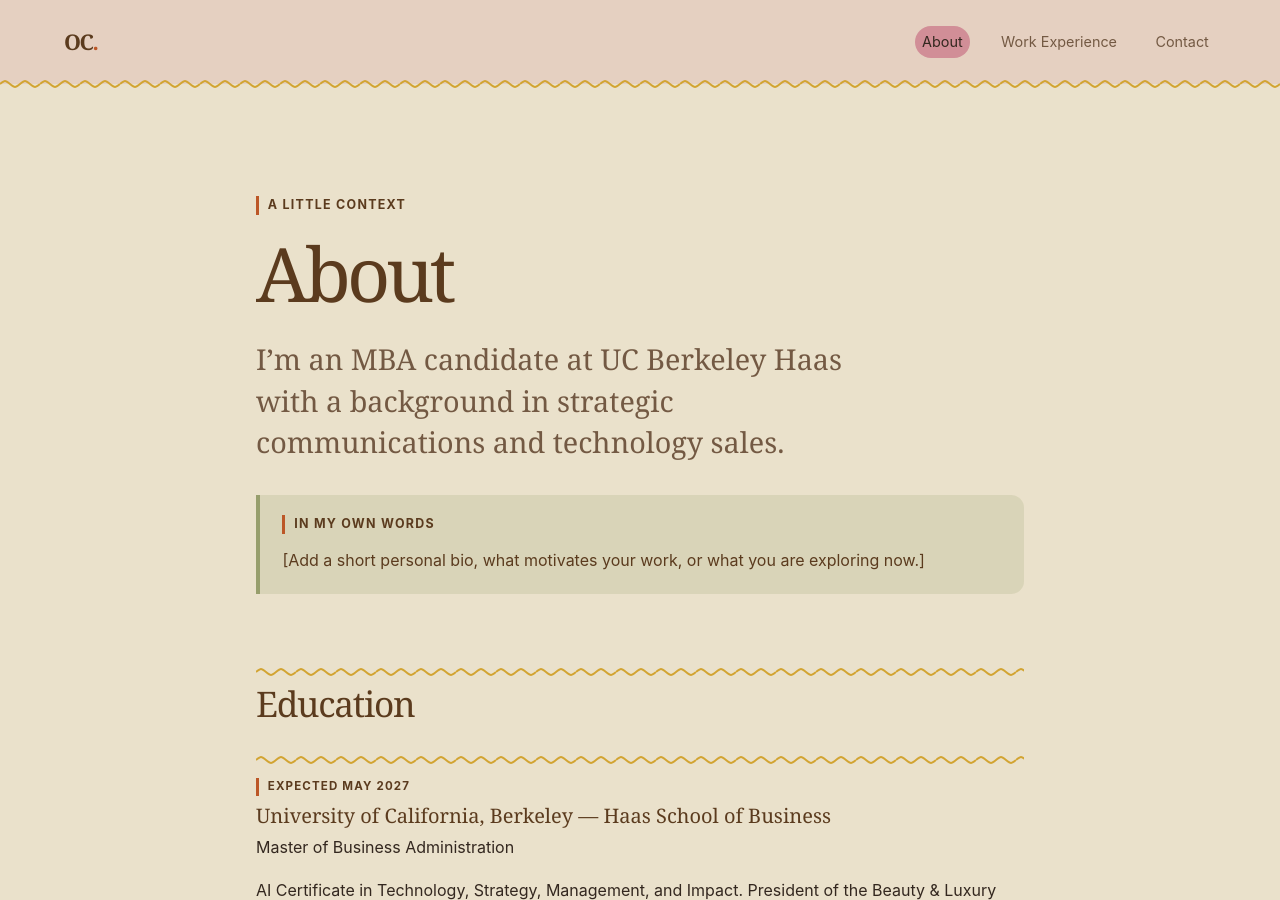
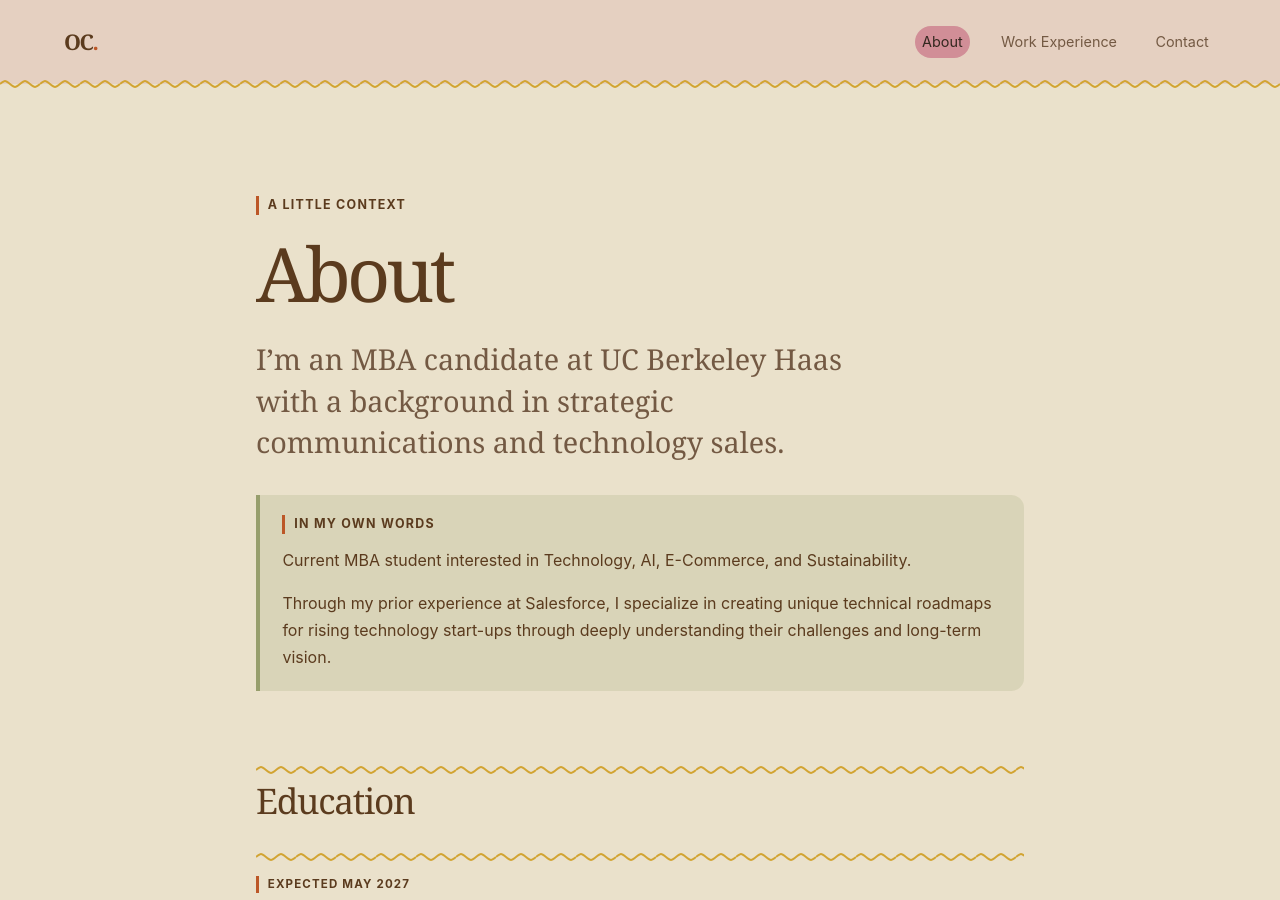
Before and after one commit to oliviachandler-77/oliviachandler-77.github.io, a Jekyll site: the page built from about.md, in a window 1280 px wide and 900 px high. Built offline with Jekyll 4.4.1, drawn with Linux system fonts in a browser that asks for light colours.

Commit message:
Add personal bio to About page

```diff
--- a/about.md
+++ b/about.md
@@ -12,7 +12,8 @@ permalink: /about/
 
 <div class="placeholder-panel">
   <p class="eyebrow">In my own words</p>
-  <p>[Add a short personal bio, what motivates your work, or what you are exploring now.]</p>
+  <p>Current MBA student interested in Technology, AI, E-Commerce, and Sustainability.</p>
+  <p>Through my prior experience at Salesforce, I specialize in creating unique technical roadmaps for rising technology start-ups through deeply understanding their challenges and long-term vision.</p>
 </div>
 
 <section class="content-section" aria-labelledby="education-title">
```
